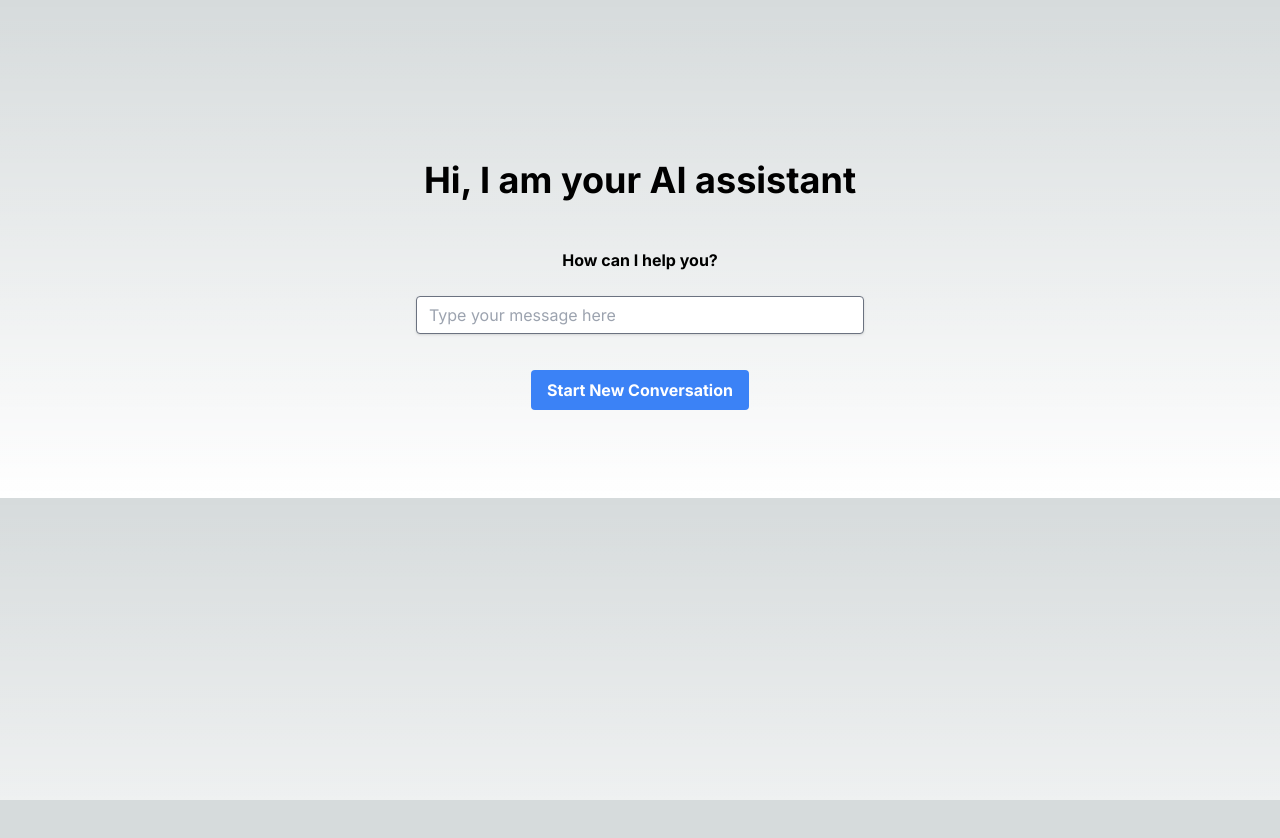
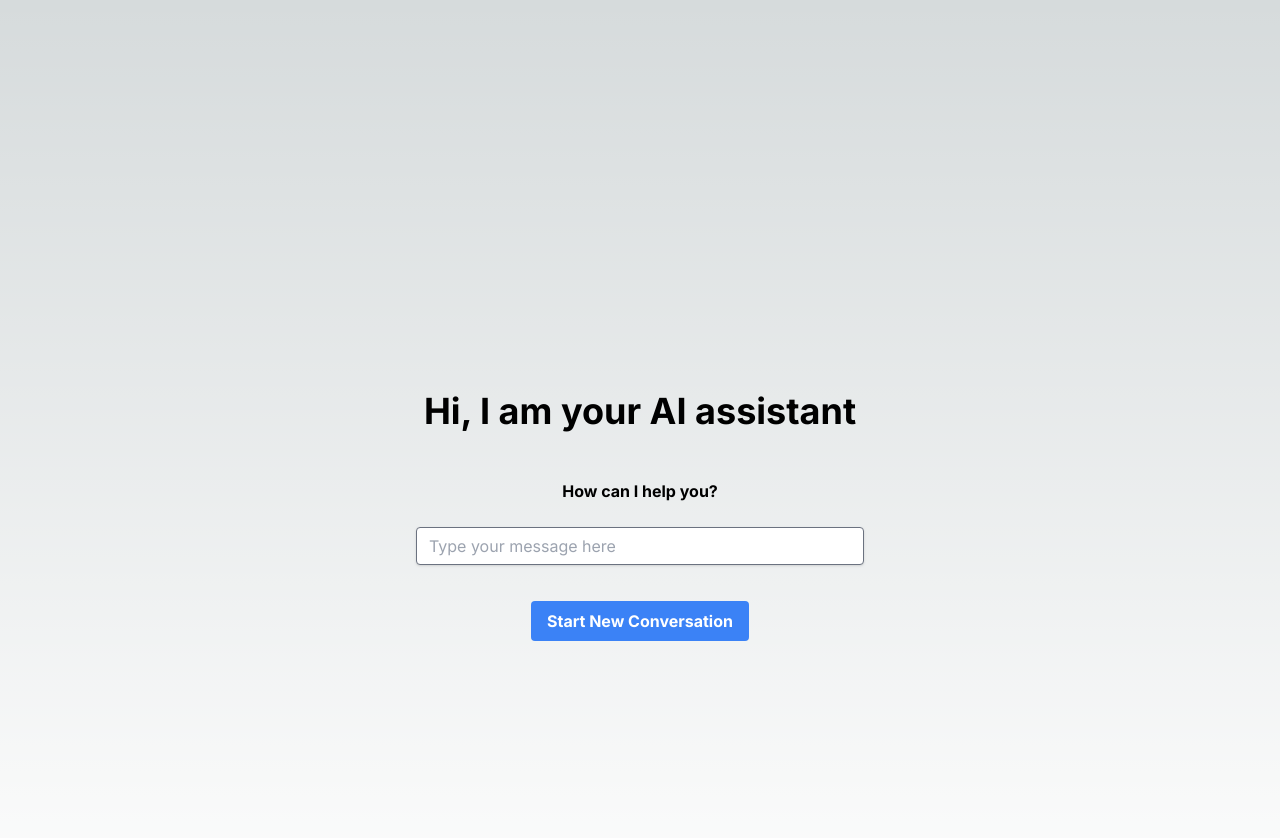
Before and after one commit to marinacod/AI-Assistant, a Next.js app: page / in a window 1280 px wide. Shown: the top 838 px of the page. Before the commit the page ends 800 px from the top, so only its background shows below. Built offline with nearby package versions, Linux system fonts and the light colour scheme.

Commit message:
fix the main div

```diff
--- a/app/page.tsx
+++ b/app/page.tsx
@@ -46,7 +46,7 @@ export default function Home() {
 
   return (
     <div className="w-full">
-      <div className="flex flex-col items-center justify-center w-2/3 mx-auto mt-40 text-center">
+      <div className="flex flex-col items-center justify-center w-2/3 mx-auto mt-40 text-center min-h-screen">
         <h1 className="font-bold text-4xl">Hi, I am your AI assistant</h1>
         <div className="my-12">
           <p className="mb-6 font-bold">How can I help you?</p>
@@ -65,7 +65,7 @@ export default function Home() {
           </button>
         </div>
 
-        <div className=" max-w-4xl mx-auto space-y-12 grid grid-cols-1">
+        <div className="textarea max-w-4xl mx-auto space-y-12 grid grid-cols-1">
           {conversation.map((item, index) => (
             <React.Fragment key={index}>
               <br />
```
